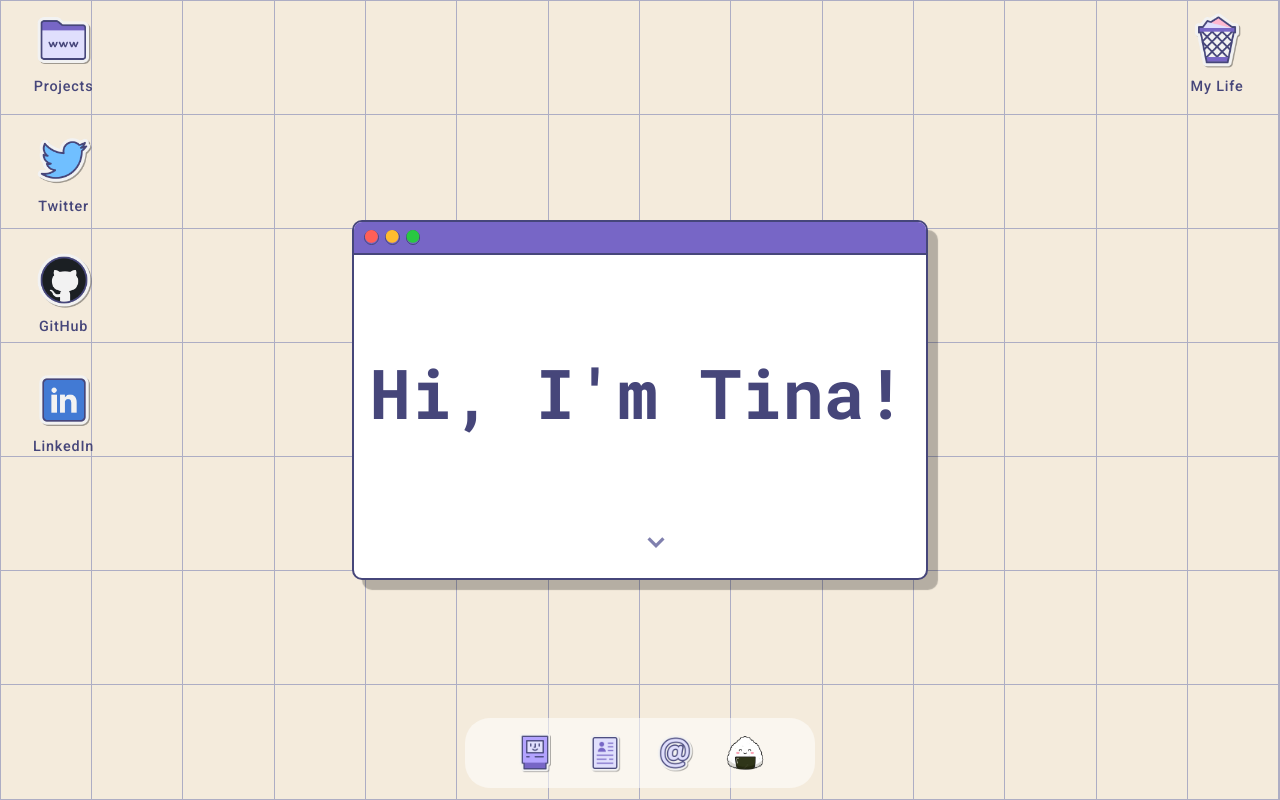
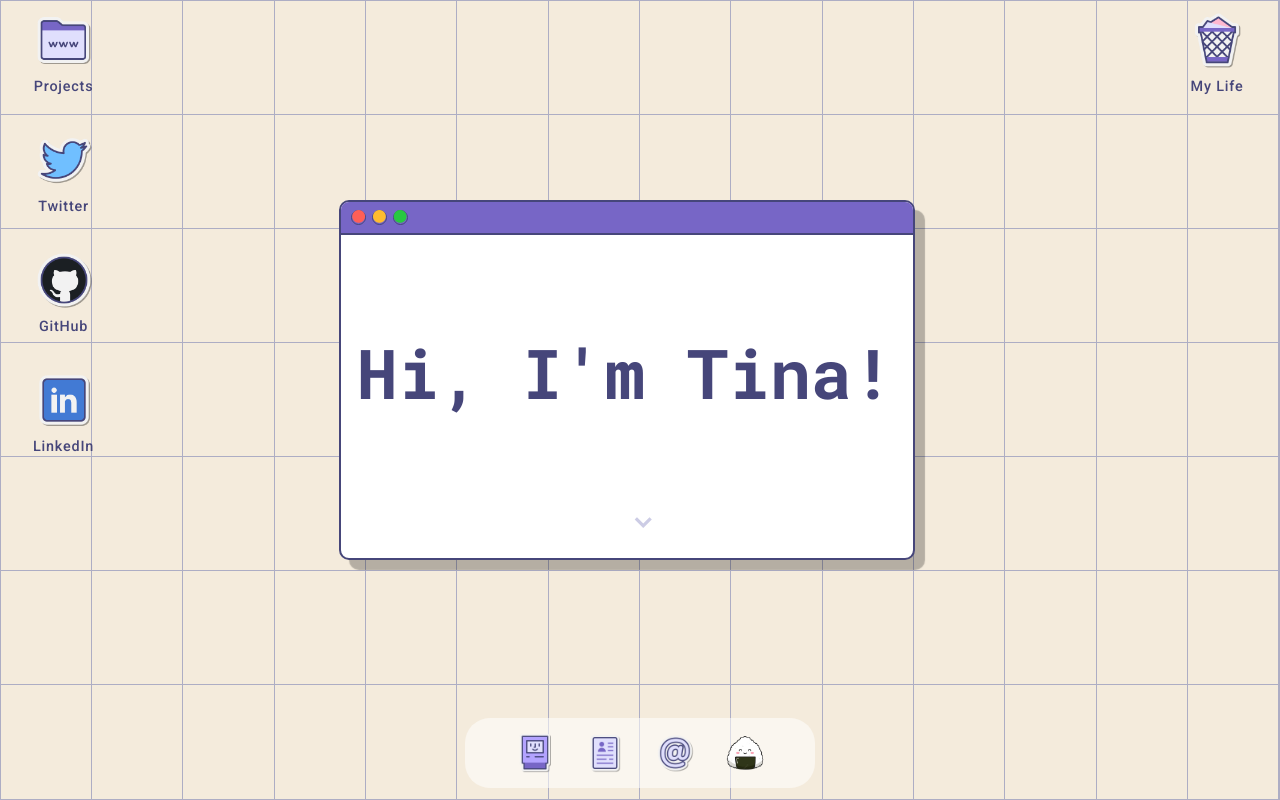
Before and after one commit to tinaaiscoding/tinas-portfolio, a React (Create React App) app: page / in a window 1280 px wide. Built offline with nearby package versions, Linux system fonts and the light colour scheme.

Commit message:
Windows are draggable, repositioned AboutMe & Resume window

```diff
--- a/package.json
+++ b/package.json
@@ -10,6 +10,7 @@
     "primereact": "^9.2.0",
     "react": "^18.2.0",
     "react-dom": "^18.2.0",
+    "react-draggable": "^4.4.5",
     "react-pdf": "^6.2.2",
     "react-scripts": "5.0.1",
     "web-vitals": "^2.1.4"
--- a/public/index.html
+++ b/public/index.html
@@ -38,7 +38,10 @@
     />
 
     <!-- ICONS -->
-    <link rel="stylesheet" href="https://fonts.googleapis.com/css2?family=Material+Symbols+Outlined:opsz,wght,FILL,GRAD@48,400,0,0" />
+    <link
+      rel="stylesheet"
+      href="https://fonts.googleapis.com/css2?family=Material+Symbols+Outlined:opsz,wght,FILL,GRAD@48,400,0,0"
+    />
 
     <title>Tina's Portfolio</title>
   </head>
--- a/src/components/Dockbar/Resume.module.css
+++ b/src/components/Dockbar/Resume.module.css
@@ -2,4 +2,6 @@
   overflow-y: scroll;
   width: max-content;
   height: 80%;
+  top: 5%;
+  left: 22.3%;
 }
--- a/src/components/LandingPage/AboutMe.module.css
+++ b/src/components/LandingPage/AboutMe.module.css
@@ -41,7 +41,7 @@
 }
 
 .bounceArrow {
-  color: #8080ae;
+  color: #cccce5;
   font-weight: 600;
   font-size: 2rem;
   margin: 0 auto;
--- a/src/components/UI/Window.js
+++ b/src/components/UI/Window.js
@@ -1,11 +1,14 @@
 import React from 'react';
+import Draggable from 'react-draggable';
+
 import classes from './Window.module.css';
 import 'primeicons/primeicons.css';
 
 const Window = (props) => {
   return (
+    <Draggable handle='.actionBar'>
       <div className={`${classes.window} ${props.className}`}>
-      <div className={classes.actionBar}>
+        <div className={`${classes.actionBar} actionBar`}>
           <span
             className={`pi pi-circle-fill ${classes.red} ${classes.circleFill}`}
           ></span>
@@ -19,6 +22,7 @@ const Window = (props) => {
 
         {props.children}
       </div>
+    </Draggable>
   );
 };
 
--- a/src/components/UI/Window.module.css
+++ b/src/components/UI/Window.module.css
@@ -7,9 +7,9 @@
   border: 2px solid #46467A;
   width: 45%;
   height: 45%;
-  top: 50%;
-  left: 50%;
-  transform: translate(-50%, -50%);
+  top: 25%;
+  left: 26.5%;
+
 }
 
 .actionBar {
```
Also changed, not shown: 1 other file (tests, documents, lock files or other folders). Lines whose indentation alone changed are shown as unchanged.
